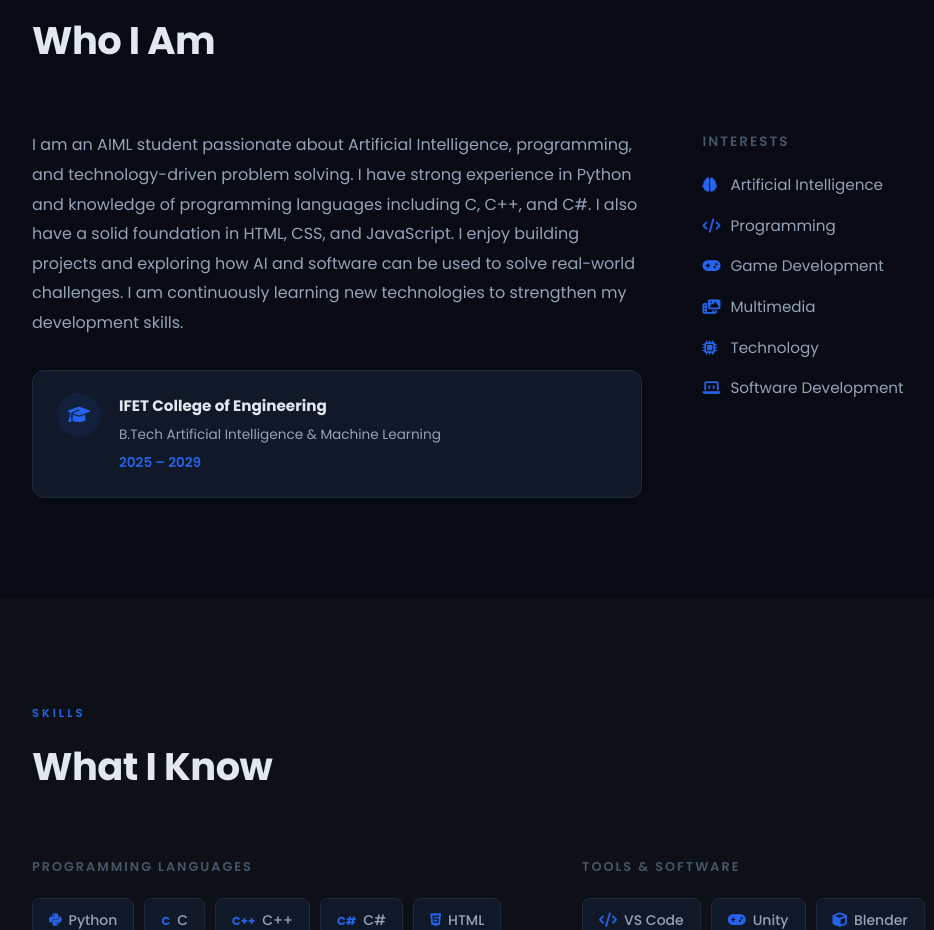
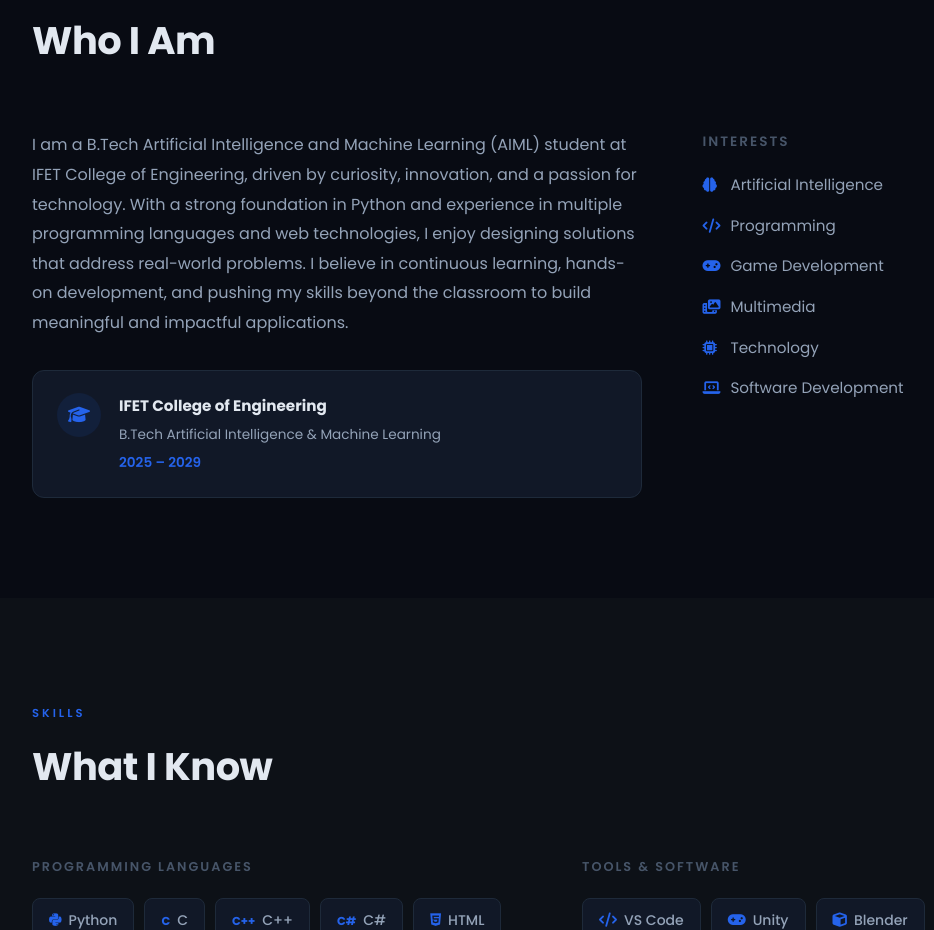
Before and after one commit to R-Sivanesh/RS_PORTFOLIO-, a plain HTML site: page index.html in a window 1280 px wide. Shown: the part 928-1858 px from the top of the page, without its empty margins (82-1016 px from the left). Drawn offline with nearby package versions, Linux system fonts and the light colour scheme.

```diff
--- a/index.html
+++ b/index.html
@@ -134,12 +134,14 @@
       <div class="about-grid">
         <div class="about-bio reveal">
           <p>
-            I am an AIML student passionate about Artificial Intelligence, programming, and
-            technology-driven problem solving. I have strong experience in Python and knowledge
-            of programming languages including C, C++, and C#. I also have a solid foundation
-            in HTML, CSS, and JavaScript. I enjoy building projects and exploring how AI and
-            software can be used to solve real-world challenges. I am continuously learning new
-            technologies to strengthen my development skills.
+            I am a B.Tech Artificial Intelligence and Machine Learning (AIML)
+            student at IFET College of Engineering, driven by curiosity,
+            innovation, and a passion for technology. With a strong foundation
+            in Python and experience in multiple programming languages and web
+            technologies, I enjoy designing solutions that address real-world
+            problems. I believe in continuous learning, hands-on development,
+            and pushing my skills beyond the classroom to build meaningful
+            and impactful applications.
           </p>
 
           <div class="edu-card reveal" data-delay="100">
```
